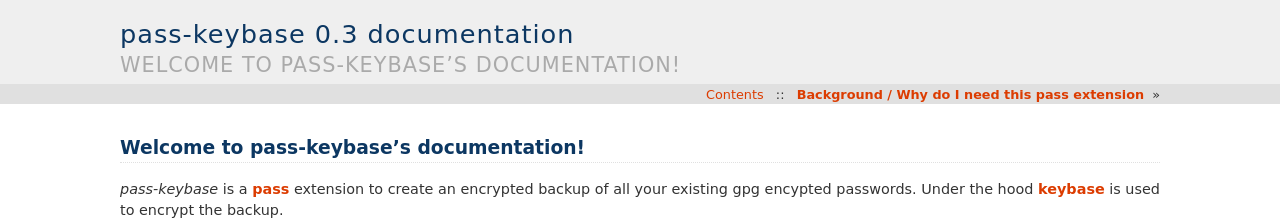
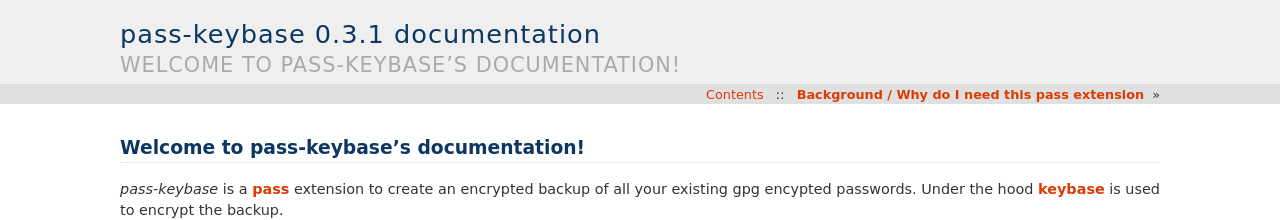
Before and after one commit to mbauhardt/pass-keybase, a Sphinx documentation site: the page built from docs/source/index.rst, in a window 1280 px wide. Shown: the top 220 px of the page. Built offline with Sphinx 7.4.7, drawn with Linux system fonts in a browser that asks for light colours.

Commit message:
#6 set new version

```diff
--- a/docs/source/conf.py
+++ b/docs/source/conf.py
@@ -24,9 +24,9 @@
 author = 'Marko Bauhardt'
 
 # The short X.Y version
-version = ''
+version = '0.3.1'
 # The full version, including alpha/beta/rc tags
-release = '0.3'
+release = '0.3.1'
 
 
 # -- General configuration ---------------------------------------------------
```
